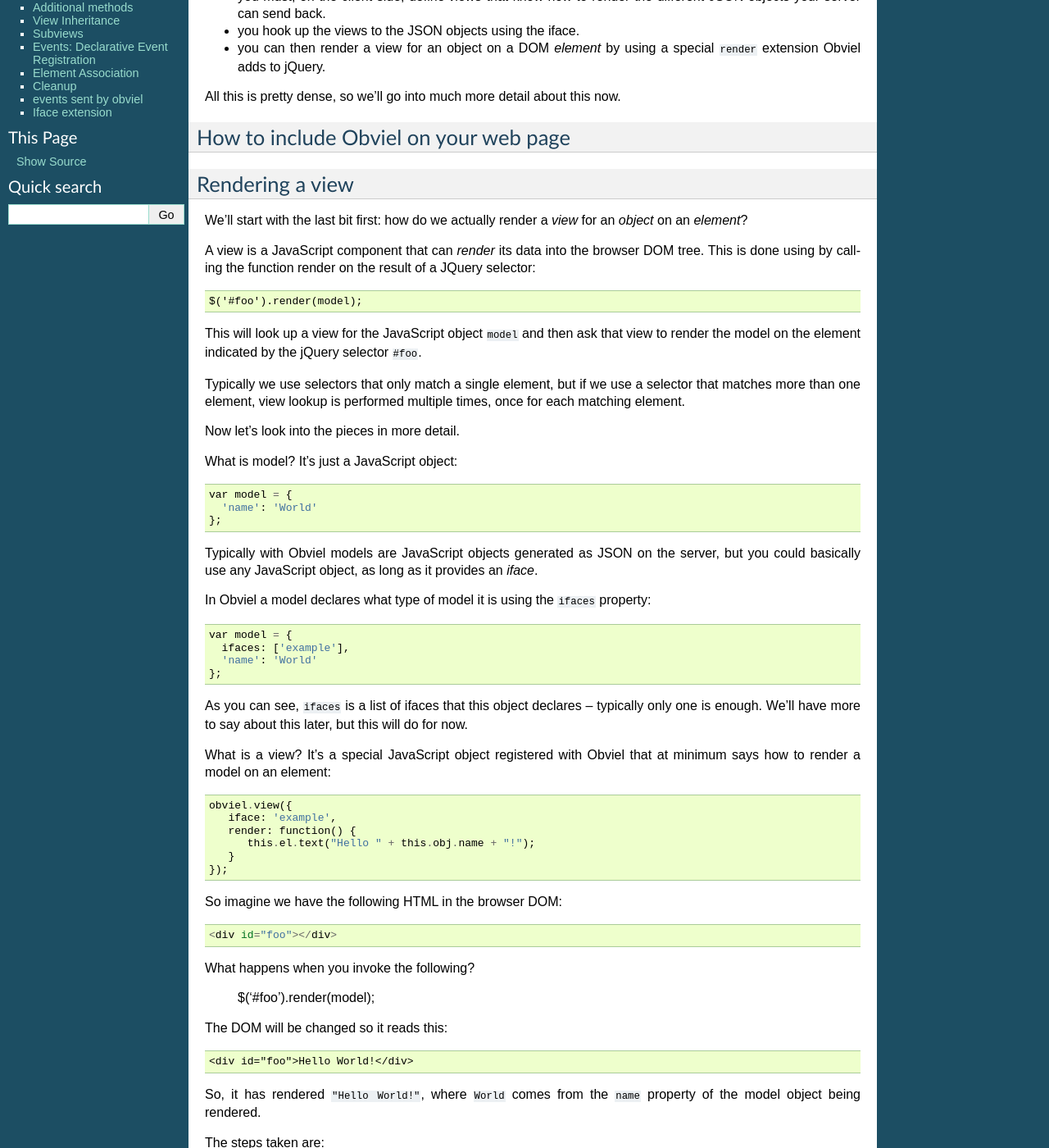
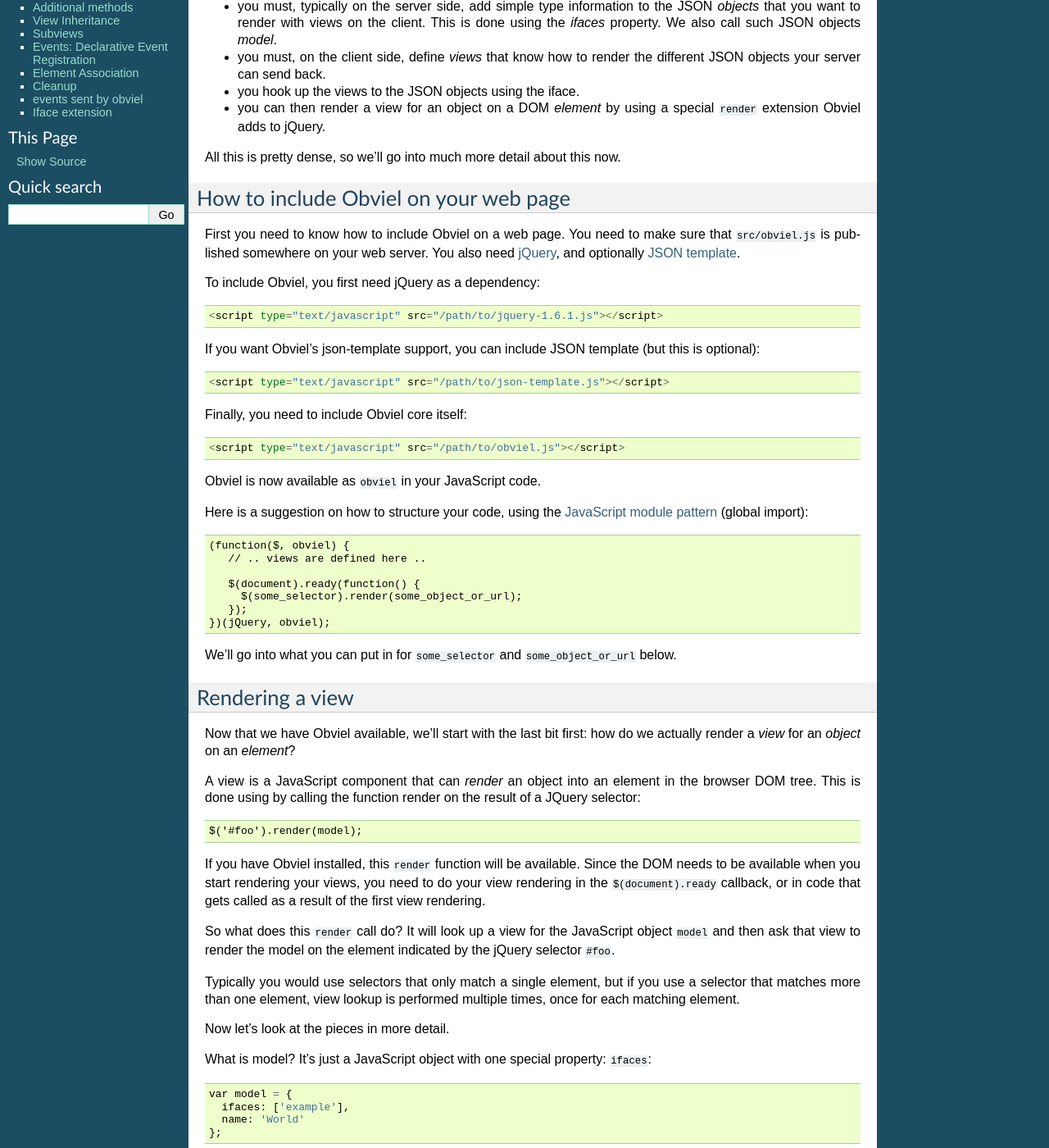
Before and after one commit to obviel/obviel, a Sphinx documentation site: the page built from doc/manual.txt, in a window 1280 px wide and 1400 px high, scrolled down 361 px. Shown: the whole window at 82% size. Built offline with Sphinx 7.4.7, drawn with Linux system fonts in a browser that asks for light colours; some of the changed text lies outside the part shown.

Commit message:
More editing.

```diff
--- a/doc/intro.txt
+++ b/doc/intro.txt
@@ -5,8 +5,9 @@
 ------------
 
 Obviel is a model/view abstraction for JavaScript that helps you
-structure JavaScript applications. Obviel is built on jQuery and
-integrates with it. Obviel is versatile and unobtrusive.
+structure JavaScript applications, making your code more flexible and
+reusable. Obviel is built on jQuery and integrates with it. Obviel is
+versatile and unobtrusive.
 
 We believe Obviel will help with any website that uses JavaScript, but
 it is especially geared towards RESTful rich client applications.
--- a/doc/manual.txt
+++ b/doc/manual.txt
@@ -4,12 +4,18 @@
 Introduction
 ------------
 
+So Obviel promises a better structure for your JavaScript
+applications.
+
 What does Obviel really *do*? Obviel lets you associate *views* with
-JSON objects. You are the person who writes the views in
-JavaScript. In the view definition, you write JavaScript code that can
-render the information in the JSON object into the browser DOM. This
-interplay of *object*, *view* and *element* is central to Obviel. It
-also inspires its name, *Ob*-*vi*-*el*.
+JavaScript objects and DOM elements. You are the one who creates the
+views, and you will find that you can decompose much of your
+JavaScript application into views.
+
+In the view definition, you write JavaScript code that can render the
+information in the JSON object into the browser DOM. This interplay of
+*object*, *view* and *element* is central to Obviel. It also inspires
+its name, *Ob*-*vi*-*el*.
 
 What does Obviel ask you to do?
 
@@ -32,49 +38,90 @@
 How to include Obviel on your web page
 --------------------------------------
 
+First you need to know how to include Obviel on a web page. You need
+to make sure that ``src/obviel.js`` is published somewhere on your web
+server. You also need jQuery_, and optionally `JSON template`_.
+
+.. _jQuery: http://jquery.com/
+
+.. _`JSON template`: https://json-template.googlecode.com/svn/trunk/doc/Introducing-JSON-Template.html
+
+To include Obviel, you first need jQuery as a dependency::
+
+   <script type="text/javascript" src="/path/to/jquery-1.6.1.js"></script>
+
+If you want Obviel's json-template support, you can include JSON
+template (but this is optional)::
+
+  <script type="text/javascript" src="/path/to/json-template.js"></script>
+
+Finally, you need to include Obviel core itself::
+
+  <script type="text/javascript" src="/path/to/obviel.js"></script>
+
+Obviel is now available as ``obviel`` in your JavaScript code.
+
+Here is a suggestion on how to structure your code, using the
+`JavaScript module pattern`_ (global import)::
+
+  (function($, obviel) {
+     // .. views are defined here ..
+
+     $(document).ready(function() {
+       $(some_selector).render(some_object_or_url);
+     });
+  })(jQuery, obviel);
+
+We'll go into what you can put in for ``some_selector`` and
+``some_object_or_url`` below.
+
+.. _`JavaScript module pattern`: http://www.adequatelygood.com/2010/3/JavaScript-Module-Pattern-In-Depth
+
 Rendering a view
 ----------------
 
-We'll start with the last bit first: how do we actually render a
-*view* for an *object* on an *element*?
+Now that we have Obviel available, we'll start with the last bit
+first: how do we actually render a *view* for an *object* on an
+*element*?
 
-A view is a JavaScript component that can *render* its data into the
-browser DOM tree. This is done using by calling the function render on
-the result of a JQuery selector::
+A view is a JavaScript component that can *render* an object into an
+element in the browser DOM tree. This is done using by calling the
+function render on the result of a JQuery selector::
 
   $('#foo').render(model);
 
-This will look up a view for the JavaScript object ``model`` and then
-ask that view to render the model on the element indicated by the
-jQuery selector ``#foo``.
+If you have Obviel installed, this ``render`` function will be
+available. Since the DOM needs to be available when you start
+rendering your views, you need to do your view rendering in the
+``$(document).ready`` callback, or in code that gets called as a
+result of the first view rendering.
 
-Typically we use selectors that only match a single element, but if we
-use a selector that matches more than one element, view lookup is
-performed multiple times, once for each matching element.
+So what does this ``render`` call do? It will look up a view for the
+JavaScript object ``model`` and then ask that view to render the model
+on the element indicated by the jQuery selector ``#foo``.
 
-Now let's look into the pieces in more detail.
+Typically you would use selectors that only match a single element,
+but if you use a selector that matches more than one element, view
+lookup is performed multiple times, once for each matching element.
 
-What is model? It's just a JavaScript object::
+Now let's look at the pieces in more detail.
+
+What is model? It's just a JavaScript object with one special
+property: ``ifaces``::
 
   var model = {
-    'name': 'World'
+    ifaces: ['example'],
+    name: 'World'
   };
 
 Typically with Obviel models are JavaScript objects generated as JSON
 on the server, but you could basically use any JavaScript object, as
-long as it provides an *iface*.
+long as it provides an *ifaces* property. The ``ifaces`` property lets
+models declare what type they have.
 
-In Obviel a model declares what type of model it is using the
-``ifaces`` property::
-
-  var model = {
-    ifaces: ['example'],
-    'name': 'World'
-  };
-
-As you can see, ``ifaces`` is a list of ifaces that this object
-declares -- typically only one is enough. We'll have more to say about
-this later, but this will do for now.
+As you can see, ``ifaces`` is a list of strings; each string
+identifies an iface that this object declares -- typically only one is
+enough.
 
 What is a view? It's a special JavaScript object registered with
 Obviel that at minimum says how to render a model on an element::
@@ -85,6 +132,9 @@
         this.el.text("Hello " + this.obj.name + "!");
      }
   });
+
+You see how ``iface`` comes in again: this view knows how to render
+objects of iface ``example``.
 
 So imagine we have the following HTML in the browser DOM::
 
@@ -122,6 +172,8 @@
 View lookup
 -----------
 
+XXX this seems partially redundant with the above section
+
 Dynamic view lookup is what what allows loose coupling between client
 and server. The primary mechanism of lookup is by the ``iface`` marker
 on the model. A model can declare with an iface what kind of model it
@@ -801,7 +849,6 @@
 on the same object, or because it's being cleaned up using ``unview``,
 it can be useful to execute some cleanup code. You can put in a special
 cleanup method on the view that gets called to perform the cleanup.
-
 
 events sent by obviel
 ---------------------
```
Also changed, not shown: other parts of doc/manual.txt (+4 -8 lines).
